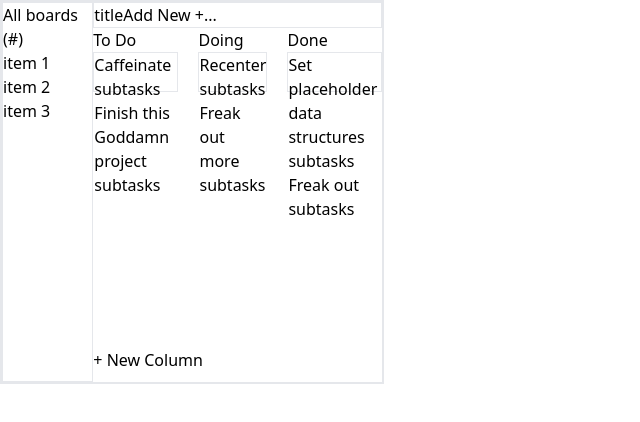
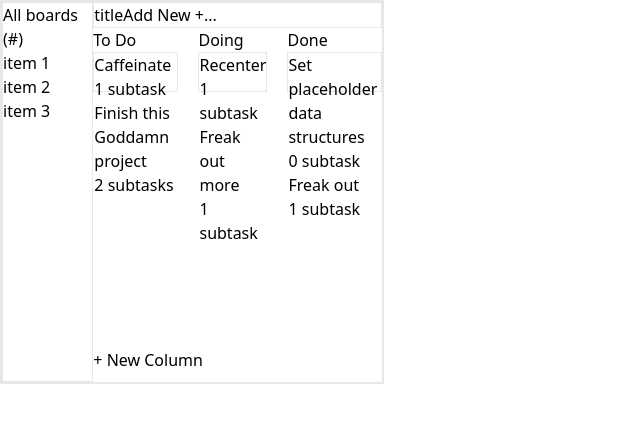
Before and after one commit to christian-faber/dev-island-kanban, a React (Create React App) app: page / in a window 1280 px wide. Shown: the top 422 px of the page, without its empty margins (0-640 px from the left). Built offline with nearby package versions, Linux system fonts and the light colour scheme.

Commit message:
subtask counter

```diff
--- a/src/components/Task.js
+++ b/src/components/Task.js
@@ -1,6 +1,9 @@
 import { Draggable } from "react-beautiful-dnd";
+import counterSlice from "../features/counter/counterSlice";
 
 export const Task = ({ task, index }) => {
+  const length = task.subtasks.length;
+
   return (
     <Draggable draggableId={task.id} index={index}>
       {(provided, snapshot) => (
@@ -11,7 +14,9 @@ export const Task = ({ task, index }) => {
           {...provided.dragHandleProps}
         >
           <h4>{task.content}</h4>
-          <p> subtasks</p>
+          <p>
+            {length} {length < 2 ? "subtask" : "subtasks"}
+          </p>
         </div>
       )}
     </Draggable>
```
Also changed, not shown: 1 other file (tests, documents, lock files or other folders).
